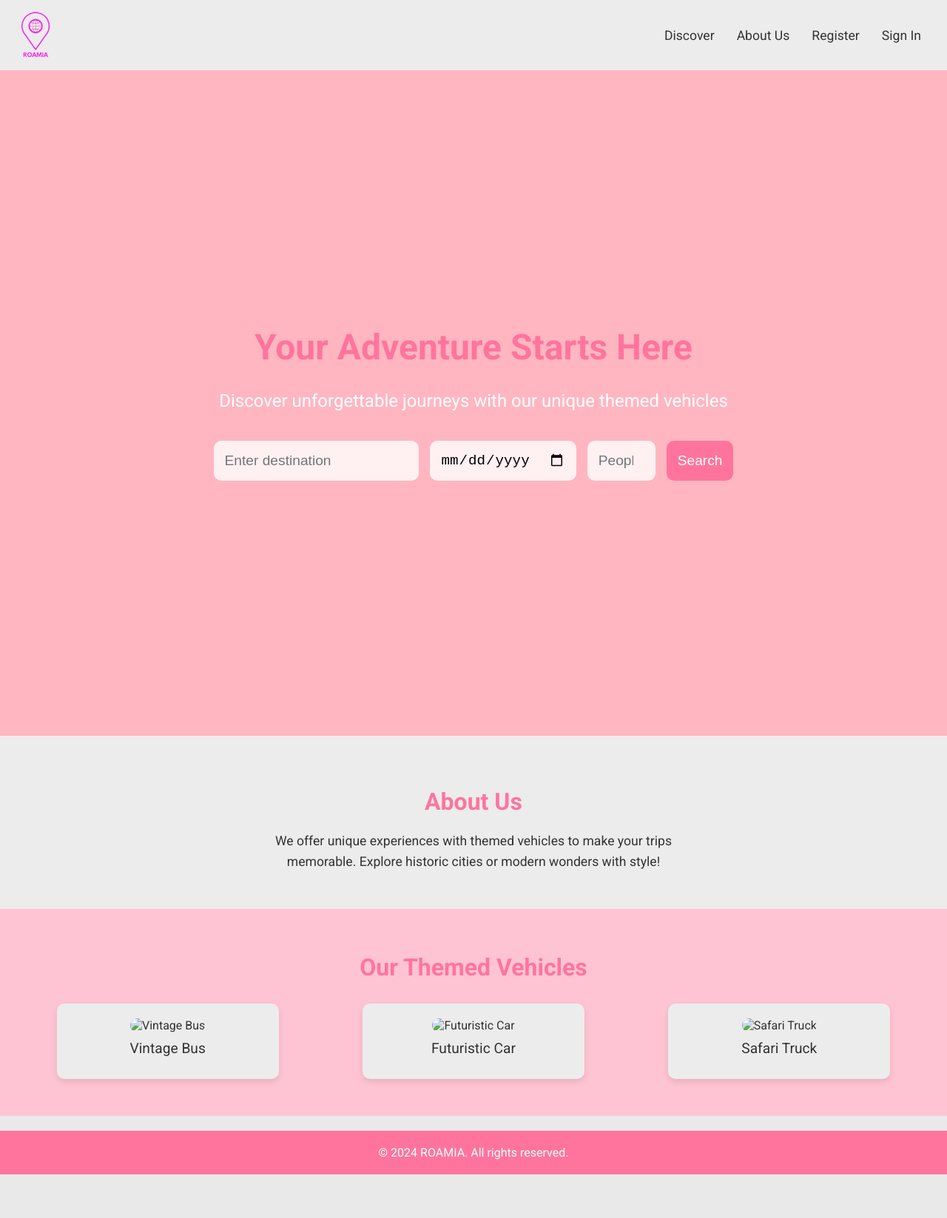
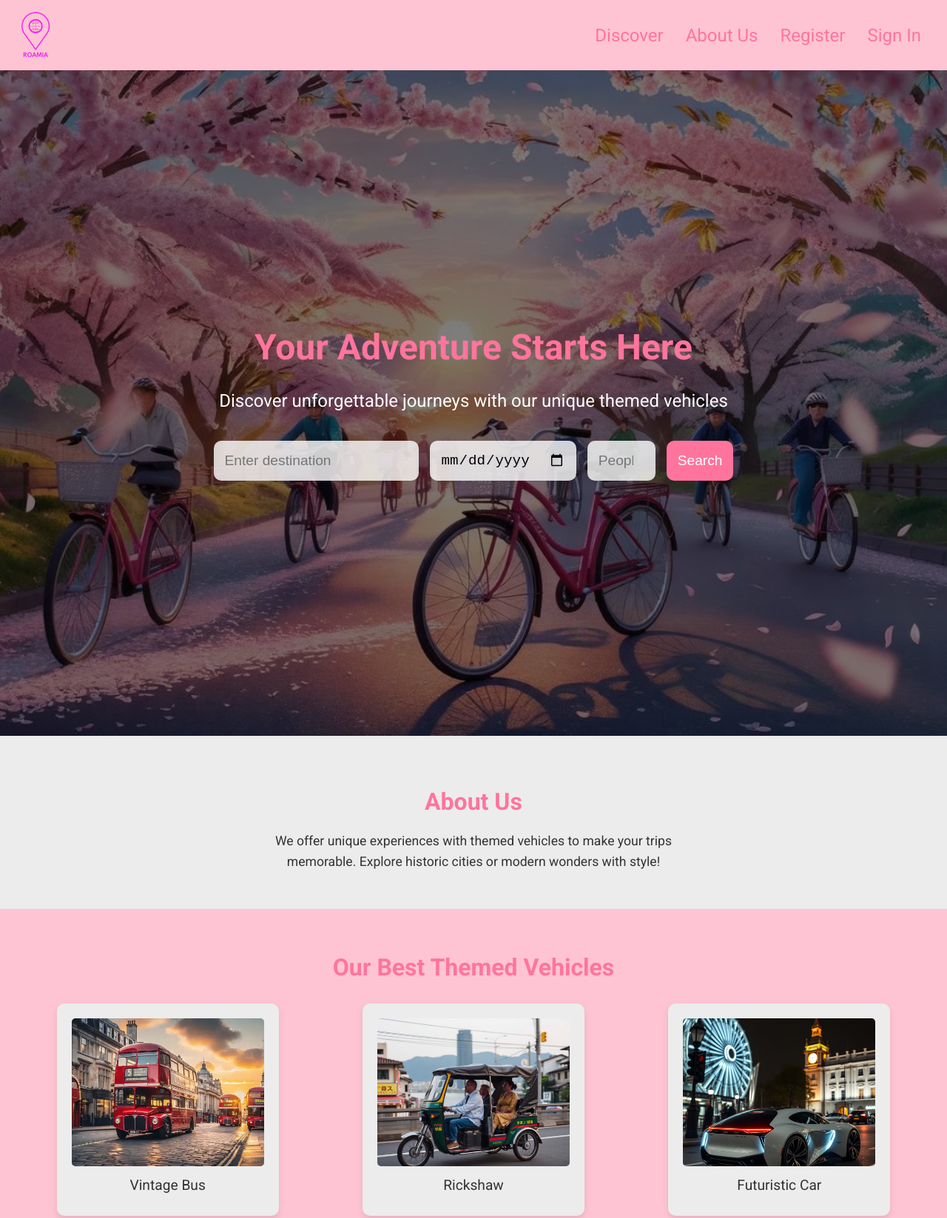
Before and after one commit to janee06/TravelAgency, a plain HTML site: page index.html in a window 1280 px wide. Shown: the top 1647 px of the page at 74% size. Before the commit the page ends 1588 px from the top, so only its background shows below. Drawn offline with Linux system fonts and the light colour scheme.

Commit message:
uz me to nebavi

```diff
--- a/index.html
+++ b/index.html
@@ -52,19 +52,19 @@
 
   <!-- Themed Vehicles Section -->
   <section class="vehicles">
-    <h2>Our Themed Vehicles</h2>
+    <h2>Our Best Themed Vehicles</h2>
     <div class="vehicle-grid">
       <div class="vehicle">
-        <img src="images/vintage_bus.jpg" alt="Vintage Bus">
+        <img src="images/london_vintagebus.jpeg" alt="Vintage Bus">
         <p>Vintage Bus</p>
       </div>
       <div class="vehicle">
-        <img src="images/futuristic_car.jpg" alt="Futuristic Car">
-        <p>Futuristic Car</p>
+        <img src="images/rickshaw.jpg" alt="Futuristic Car">
+        <p>Rickshaw</p>
       </div>
       <div class="vehicle">
-        <img src="images/safari_truck.jpg" alt="Safari Truck">
-        <p>Safari Truck</p>
+        <img src="images/london_futuristiccar.jpg" alt="Safari Truck">
+        <p>Futuristic Car</p>
       </div>
     </div>
   </section>
--- a/styles.css
+++ b/styles.css
@@ -48,7 +48,7 @@ nav {
   font-family: Roboto;
   justify-content: space-between;
   align-items: center;
-  background-color: var(--main-white);
+  background-color: #ffc4d3;
   padding: 10px 20px;
   box-shadow: 0 4px 8px rgba(0, 0, 0, 0.1);
 }
@@ -68,12 +68,12 @@ nav ul li {
 
 nav ul li a {
   text-decoration: none;
-  color: #333;
-  font-size: 1.1rem;
+  color: #ff749d;
+  font-size: 1.5rem;
 }
 
 nav ul li a:hover {
-  color: #ff749d;
+  color: #ffffff;
 }
 
 /* Profile section in navigation */
@@ -150,7 +150,7 @@ button:hover {
 
 /* Hero section */
 .search-section {
-  background-image: url('images/');
+  background-image: url('images/sakura.jpeg');
   background-size: cover;
   background-position: center;
   background-repeat: no-repeat;
@@ -159,9 +159,27 @@ button:hover {
   position: relative;
   text-align: center;
   color: white;
-  display: flex; /* Use flexbox to center content */
-  flex-direction: column; /* Stack items vertically */
-  justify-content: center; /* Center items vertically */
+  display: flex;
+  flex-direction: column;
+  justify-content: center;
+}
+
+.search-section::before {
+  content: '';
+  position: absolute;
+  top: 0;
+  left: 0;
+  width: 100%;
+  height: 100%;
+  background: rgba(0, 0, 0, 0.5); /* Dark overlay to improve readability */
+  z-index: 0;
+}
+
+.search-section h1,
+.search-section p,
+.search-section .search-form {
+  position: relative;
+  z-index: 1; /* Ensure text is above the overlay */
 }
 
 .search-section h1 {
@@ -191,7 +209,7 @@ button:hover {
 }
 
 .search-section input {
-  background-color: rgba(255, 255, 255, 0.8); /* Slightly transparent background for inputs */
+  background-color: rgba(255, 255, 255, 0.8); /* Transparent background for inputs */
 }
 
 .search-section button {
@@ -202,27 +220,6 @@ button:hover {
 
 .search-section button:hover {
   background-color: #fc5d8d;
-}
-
-
-
-/* Adding an overlay effect */
-.search-section::before {
-  content: '';
-  position: absolute;
-  top: 0;
-  left: 0;
-  width: 100%;
-  height: 100%;
-  background-color:lightpink; /* Dark overlay behind the text */
-  z-index: 0; /* Ensure the overlay is behind the content */
-}
-
-.search-section h1,
-.search-section p,
-.search-section .search-form {
-  position: relative;
-  z-index: 1; /* Ensure content is above the overlay */
 }
 
 /* About us section */
@@ -316,11 +313,16 @@ footer p {
 
 .trip img {
   width: 100%;
-  height: 200px; /* Fixed height for uniform size */
-  object-fit: cover; /* Ensures the image maintains its aspect ratio */
+  height: 200px;
+  object-fit: cover;
   border-radius: 5px;
 }
-
+.vehicle img{
+  width: 100%;
+  height: 200px;
+  object-fit: cover;
+  border-radius: 5px;
+}
 .trip h3 {
   color: lightpink;
   margin: 10px 0;
```
Also changed, not shown: japan.html (+9 -22 lines), japan_trip/tokyo_helicopter.html (+1 -1 lines), images/helicopter.jpeg (added), images/rickshaw.jpg (added), images/robottaxi.jpeg (added), images/sakura.jpeg (added), images/samurai.jpeg (added), images/vzum.jpg (added), japan_trip/japanimages/helicopter.jpeg (added).
